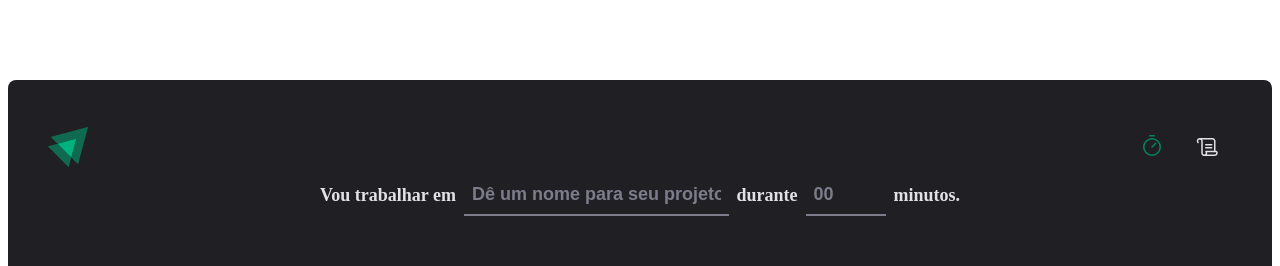
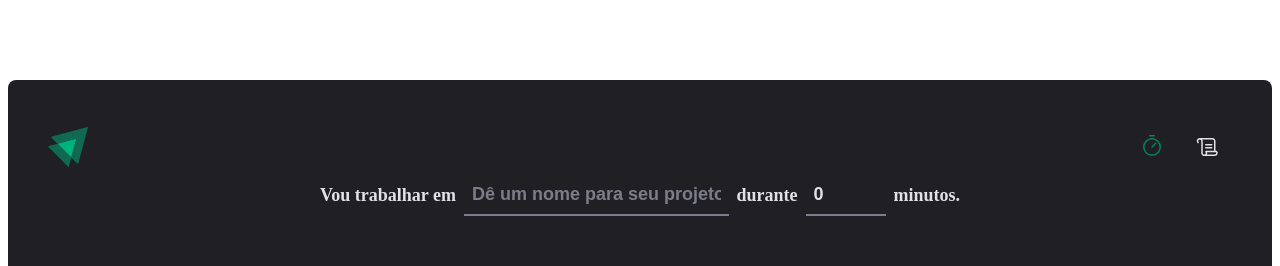
Before and after one commit to Mathews-mw/pomodoro-timer, a React (Vite) app: page / in a window 1280 px wide. Shown: the top 266 px of the page. Built offline with nearby package versions, Linux system fonts and the light colour scheme.

Commit message:
Validação de fomurlário e adicionando tipagem

```diff
--- a/package.json
+++ b/package.json
@@ -10,12 +10,14 @@
     "lint": "eslint src --ext .ts,.tsx"
   },
   "dependencies": {
+    "@hookform/resolvers": "^2.9.7",
     "phosphor-react": "^1.4.1",
     "react": "^18.2.0",
     "react-dom": "^18.2.0",
     "react-hook-form": "^7.34.2",
     "react-router-dom": "^6.3.0",
-    "styled-components": "^5.3.5"
+    "styled-components": "^5.3.5",
+    "zod": "^3.18.0"
   },
   "devDependencies": {
     "@rocketseat/eslint-config": "^1.1.3",
--- a/src/pages/Home/index.tsx
+++ b/src/pages/Home/index.tsx
@@ -1,14 +1,37 @@
 import { useForm } from "react-hook-form";
+
+import { zodResolver } from '@hookform/resolvers/zod';
+import * as zod from 'zod';
 
 import { Play } from "phosphor-react";
 import { CountdowndContainer, FormContainer, HomeContainer, MinutesInput, Separator, StartCountdownButton, TaskInput } from "./styles";
 
+
+const newCycleFormValidationSchema = zod.object({
+  task: zod.string().min(1, 'informe a tarefa'),
+  minutesAmount: zod.number().min(5, 'O ciclo precisa ser de no mínimo 5 minutos').max(60, 'O ciclo precisa ser de no máximo 60 minutos')
+});
+
+/* interface NewCycleFormData {
+  task: string,
+  minutesAmount: number,
+} */
+
+type NewCycleFormData = zod.infer<typeof newCycleFormValidationSchema>
+
 export function Home() {
 
-  const { register, handleSubmit, watch } = useForm();
+  const { register, handleSubmit, watch, formState, reset } = useForm<NewCycleFormData>({
+    resolver: zodResolver(newCycleFormValidationSchema),
+    defaultValues: {
+      task: '',
+      minutesAmount: 0
+    }
+  });
 
-  function handleCreateNewCycle(data: any) {
+  function handleCreateNewCycle(data: NewCycleFormData) {
     console.log(data);
+    reset();
   }
 
   const task = watch('task');
```
Also changed, not shown: 1 other file (tests, documents, lock files or other folders).
